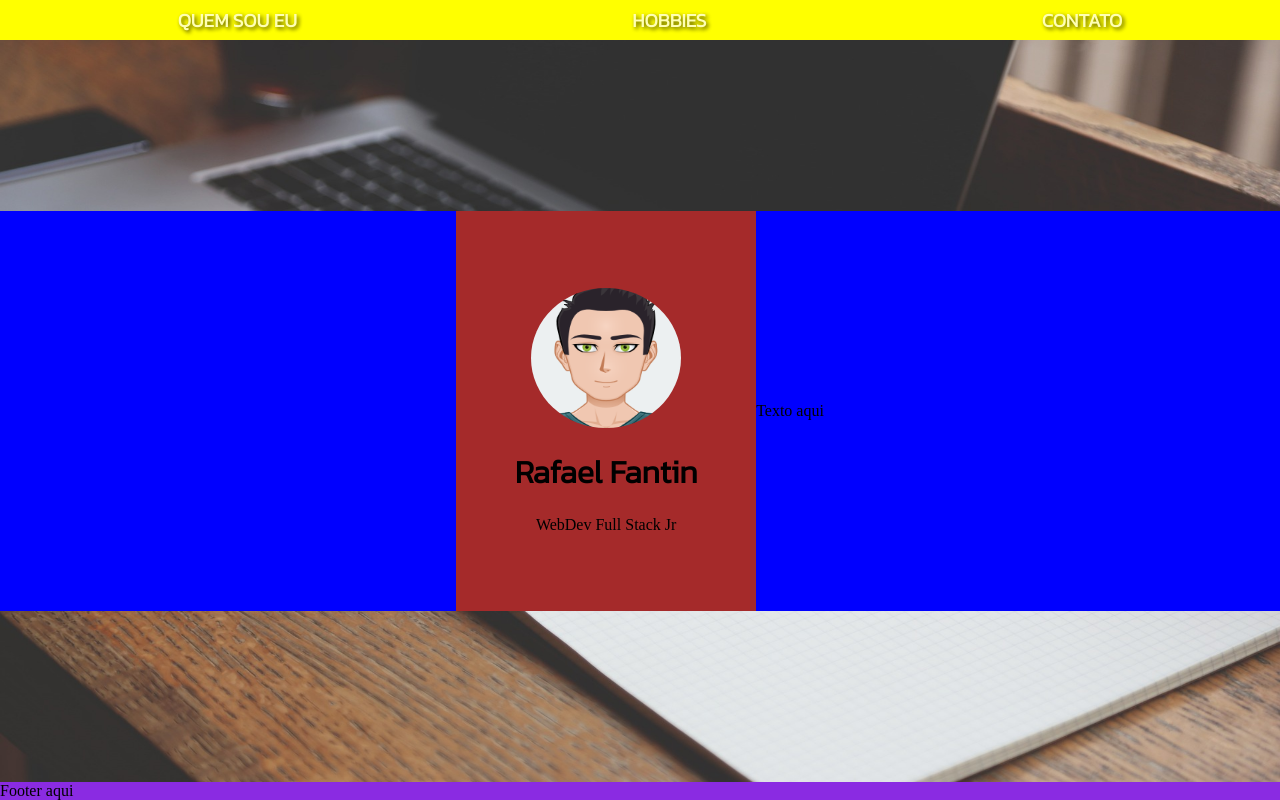
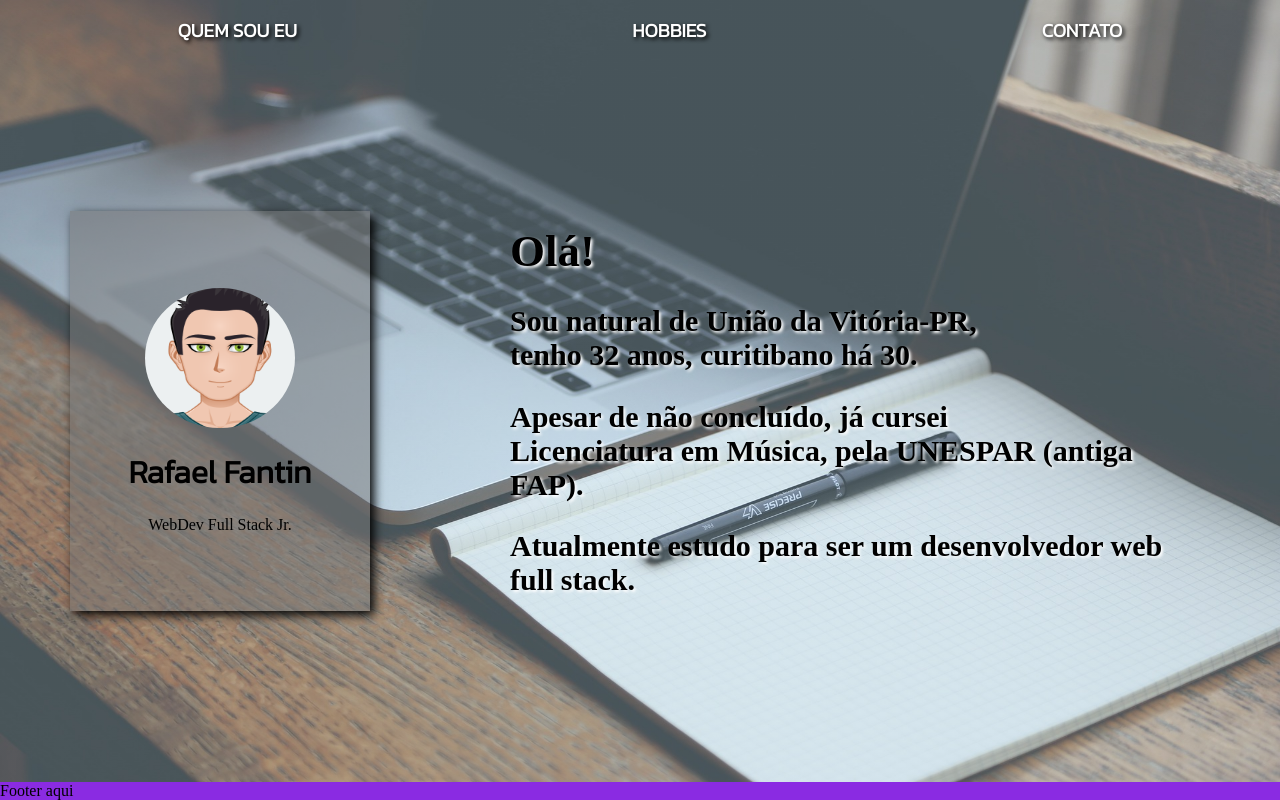
Before and after one commit to rffantin/projeto-individual, a plain HTML site: page index.html in a window 1280 px wide. Drawn offline with Linux system fonts and the light colour scheme.

Commit message:
fix: ajustado o card e o texto de apresentacao

```diff
--- a/index.html
+++ b/index.html
@@ -13,7 +13,7 @@
 </head>
 
 <body>
-
+<div class="app">
     <header>
         <a class="selected" href="#">QUEM SOU EU</a>
         <a href="#">HOBBIES</a>
@@ -22,24 +22,27 @@
 
     <main class="container">
 
-        <!-- <section class="container"> -->
+
             <div class="card1">
                 <img src="./images/avatar.png" alt="minha foto">
                 <h1>Rafael Fantin</h1>
-                <p>WebDev Full Stack Jr</p>
+                <p>WebDev Full Stack Jr.</p>
             </div>
             <div class="text">
-                <p>Texto aqui</p>
+                <h2>Olá!</h2>
+                <p>Sou natural de União da Vitória-PR,<br> tenho 32 anos, curitibano há 30.</p>
+                <p>Apesar de não concluído, já cursei<br> Licenciatura em Música, pela UNESPAR (antiga FAP).</p>
+                <p>Atualmente estudo para ser um desenvolvedor web full stack.</p>
 
             </div>
-        <!-- </section> -->
+
 
     </main>
 
     <footer class="footer">
 <p>Footer aqui</p>
     </footer>
-
+    </div>
 </body>
 
 </html>
--- a/styles/index.css
+++ b/styles/index.css
@@ -4,28 +4,24 @@
     box-sizing: border-box;
 }
 
-body {
-    /* margin: 0; */
+.app {
+    background-image: linear-gradient(rgba(160, 225, 255, 0.2), rgba(160, 225, 255, 0.2)), url(../images/destopimg.jpg);
+
+    background-size: 100% 100%;
     display: flex;
     flex-direction: column;
     justify-content: space-between;
     overflow: hidden;
     position: relative;
-    background: url(../images/destopimg.jpg);
-    background-size: 100% 100%;
-    background-repeat: no-repeat;
     width: 100vw;
     height: 100vh;
 }
 
+
+
 header {
-    background-color: yellow;
-    /* padding-top: 20px; */
-    /* position: fixed; */
-    top: 0;
-    left: 0;
+    padding-top: 20px;
     width: 100%;
-    /* z-index: 1; */
     display: flex;
     height: 5%;
     flex-direction: row;
@@ -41,7 +37,6 @@ header a {
     font-size: 19px;
     margin-left: 20px;
     text-decoration: none;
-    opacity: 70%;
     transition: .5s;
 }
 
@@ -50,14 +45,16 @@ header a:hover{
     text-shadow: 0 0 8px white;
 }
 .card1{
+    box-shadow: 4px 4px 10px black;
+    background-color: rgba(119, 119, 119, 0.500);
     width: 300px;
     height: 400px;
     display: flex;
     flex-direction: column;
     align-items: center;
     justify-content: center;
-    background-color: brown;
 }
+
 .card1 img{
     width: 50%;
     height: 35%;
@@ -71,13 +68,25 @@ h1{
 }
 
 .container{
-    background-color: blue;
+    flex-wrap: wrap;
     display: flex;
     flex-direction: row;
     align-items: center;
-    justify-content: center;
+    justify-content: space-around;
 }
 
 .footer{
     background-color: blueviolet;
 }
+
+.text{
+    color:black;
+    font-weight: 600;
+    text-shadow: 2px 2px 3px white;
+    font-size: 30px;
+    display: flex;
+    flex-direction: column;
+    justify-content: space-around;
+    height: 400px;
+    width: 700px;
+}
```
